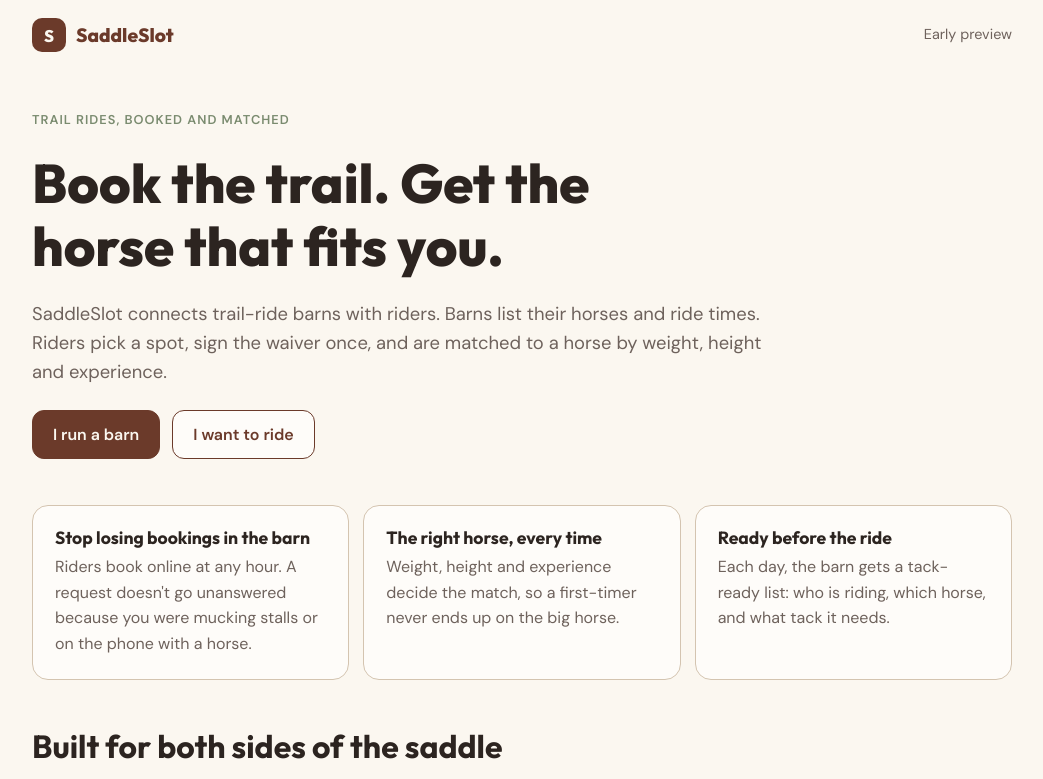
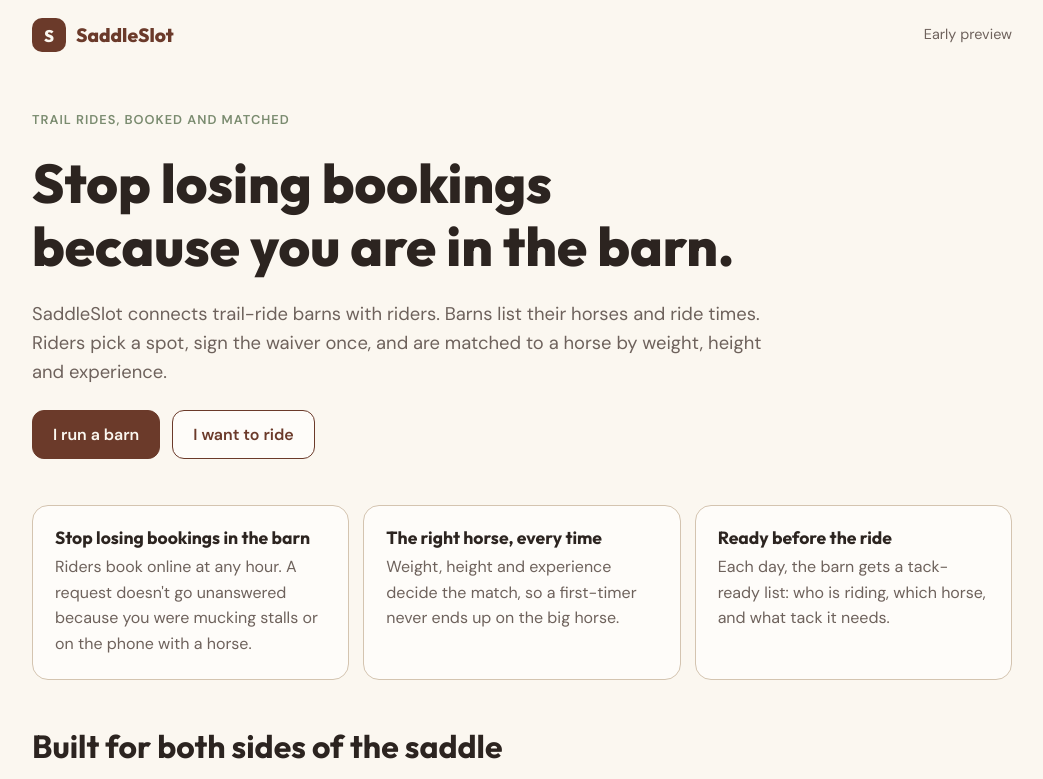
Before and after one commit to stellarmadic/saddleslot-site, a plain HTML site: page index.html in a window 1280 px wide. Shown: the top 779 px of the page, without its empty margins (118-1161 px from the left). Drawn offline with Linux system fonts and the light colour scheme.

Commit message:
Update hero headline
Co-Authored-By: Claude Haiku 5.5 <noreply@anthropic.com>
Claude-Session: https://claude.ai/code/session_01Ffs5prXSwKW14HwKPHBdr1

```diff
--- a/index.html
+++ b/index.html
@@ -104,7 +104,7 @@ ul.points strong { display: block; font: 700 1.02rem "Outfit", system-ui, sans-s
 
   <header class="hero">
     <p class="eyebrow">Trail rides, booked and matched</p>
-    <h1>Book the trail. Get the horse that fits you.</h1>
+    <h1>Stop losing bookings because you are in the barn.</h1>
     <p class="lead">SaddleSlot connects trail-ride barns with riders. Barns list their horses and ride times. Riders pick a spot, sign the waiver once, and are matched to a horse by weight, height and experience.</p>
     <div class="ctas">
       <button class="btn primary" data-go="barn">I run a barn</button>
```
